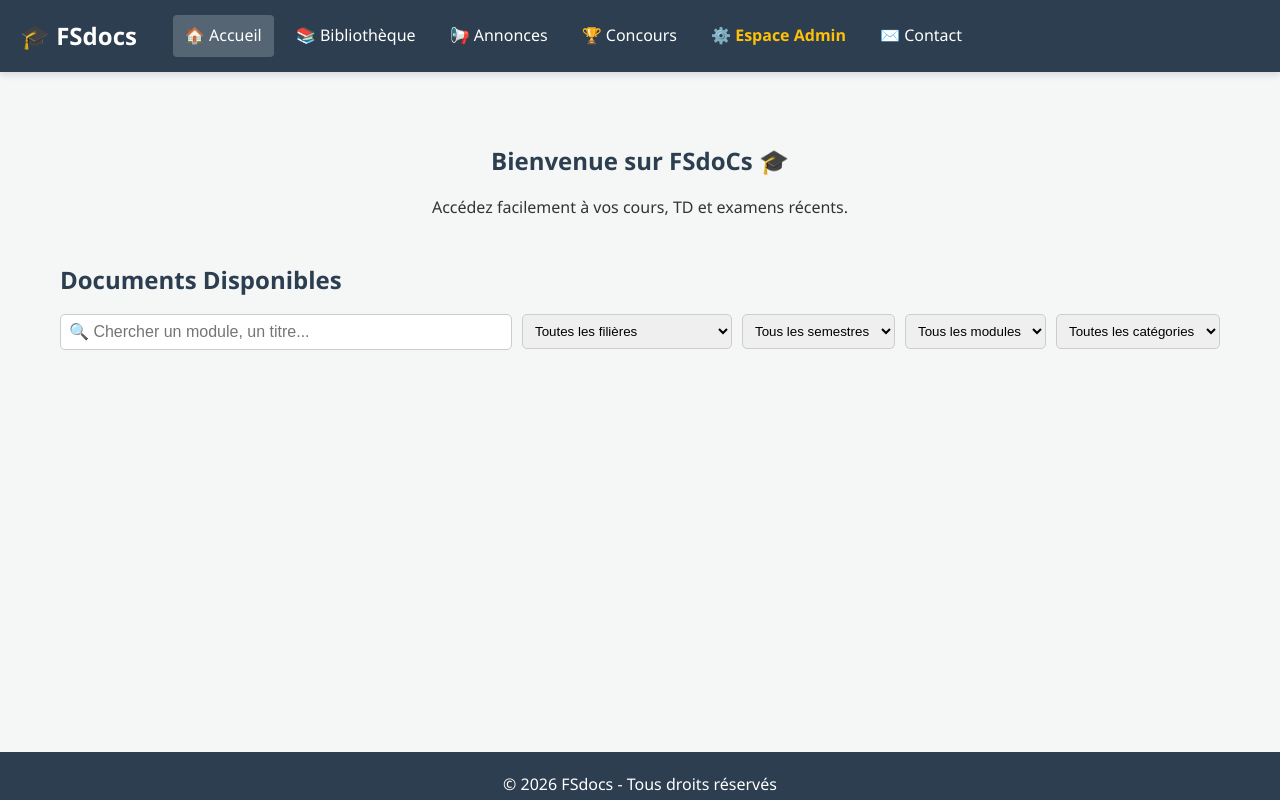
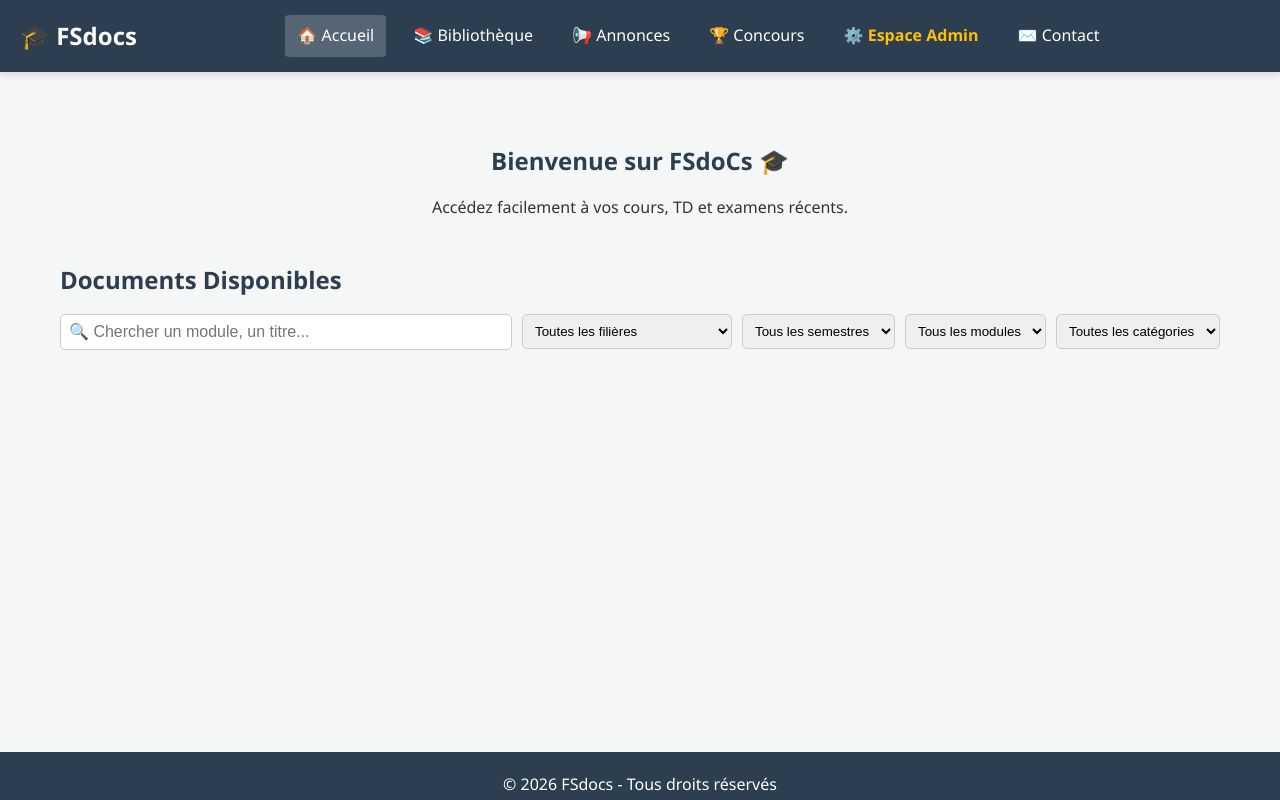
Before and after one commit to eddahbyissam265-droid/umpdocs, a website: page client/index.html in a window 1280 px wide. Shown: the top 800 px of the page. Drawn offline with Linux system fonts and the light colour scheme; no server answers.

Commit message:
Correction de l'alignement de la barre de navigation

```diff
--- a/client/index.html
+++ b/client/index.html
@@ -18,37 +18,40 @@
 <!-- ========================================== -->
 <!-- BARRE DE NAVIGATION (MENU PRINCIPAL UNIQUE)-->
 <!-- ========================================== -->
-<nav style="background-color: #2c3e50; padding: 15px 20px; display: flex; justify-content: space-between; align-items: center; color: white; margin-bottom: 40px; flex-wrap: wrap; gap: 15px; box-shadow: 0 4px 6px rgba(0,0,0,0.1);">
+<!-- ========================================== -->
+<!-- BARRE DE NAVIGATION (MENU PRINCIPAL)       -->
+<!-- ========================================== -->
+<nav style="background-color: #2c3e50; padding: 15px 20px; display: flex; justify-content: space-between; align-items: center; color: white; margin-bottom: 40px; flex-wrap: wrap; gap: 20px; box-shadow: 0 4px 6px rgba(0,0,0,0.1);">
 
-    <!-- 1. Logo -->
-    <div style="font-weight: bold; font-size: 1.5em; display: flex; align-items: center; gap: 10px;">
-        🎓 FSdocs
+    <!-- 1. Logo (À gauche) -->
+    <div style="font-weight: bold; font-size: 1.5em; white-space: nowrap;">
+        <a href="index.html" style="color: white; text-decoration: none;">🎓 FSdocs</a>
     </div>
 
-    <!-- 2. Les Boutons Centraux -->
-    <div style="display: flex; gap: 10px; flex-wrap: wrap; align-items: center; justify-content: center; flex: 1;">
-        <a href="index.html" style="color: white; text-decoration: none; font-weight: 500; padding: 8px 12px; border-radius: 4px; background-color: rgba(255,255,255,0.2); transition: 0.3s;">
+    <!-- 2. Les Boutons (Au centre) -->
+    <div style="display: flex; gap: 15px; align-items: center; justify-content: center; flex-wrap: wrap;">
+        <a href="index.html" style="color: white; text-decoration: none; font-weight: 500; padding: 8px 12px; border-radius: 4px; background-color: rgba(255,255,255,0.2); transition: 0.3s; white-space: nowrap;">
             🏠 Accueil
         </a>
-        <a href="#bibliotheque" style="color: white; text-decoration: none; font-weight: 500; padding: 8px 12px; border-radius: 4px;">
+        <a href="#bibliotheque" style="color: white; text-decoration: none; font-weight: 500; padding: 8px 12px; border-radius: 4px; white-space: nowrap;">
             📚 Bibliothèque
         </a>
-        <a href="#annonces" style="color: white; text-decoration: none; font-weight: 500; padding: 8px 12px; border-radius: 4px;">
+        <a href="#annonces" style="color: white; text-decoration: none; font-weight: 500; padding: 8px 12px; border-radius: 4px; white-space: nowrap;">
             📢 Annonces
         </a>
-        <a href="#concours" style="color: white; text-decoration: none; font-weight: 500; padding: 8px 12px; border-radius: 4px;">
+        <a href="#concours" style="color: white; text-decoration: none; font-weight: 500; padding: 8px 12px; border-radius: 4px; white-space: nowrap;">
             🏆 Concours
         </a>
-        <a href="admin.html" style="color: #ffc107; text-decoration: none; font-weight: bold; padding: 8px 12px; border-radius: 4px;">
+        <a href="admin.html" style="color: #ffc107; text-decoration: none; font-weight: bold; padding: 8px 12px; border-radius: 4px; white-space: nowrap;">
             ⚙️ Espace Admin
         </a>
-        <a href="#contact" style="color: white; text-decoration: none; font-weight: 500; padding: 8px 12px; border-radius: 4px;">
+        <a href="#contact" style="color: white; text-decoration: none; font-weight: 500; padding: 8px 12px; border-radius: 4px; white-space: nowrap;">
             ✉️ Contact
         </a>
     </div>
 
-    <!-- 3. Zone Utilisateur (Connexion Google ou Bienvenue) -->
-    <div id="zoneUtilisateur" style="text-align: right; min-width: 250px; color: black;">
+    <!-- 3. Zone Utilisateur (À droite) -->
+    <div id="zoneUtilisateur" style="text-align: right; white-space: nowrap; color: black;">
         <!-- Le moteur de connexion Google -->
         <div id="g_id_onload"
              data-client_id="265258547962-3l1s0l3ep99tg6ej2bk1ovgc78962euc.apps.googleusercontent.com"
```
